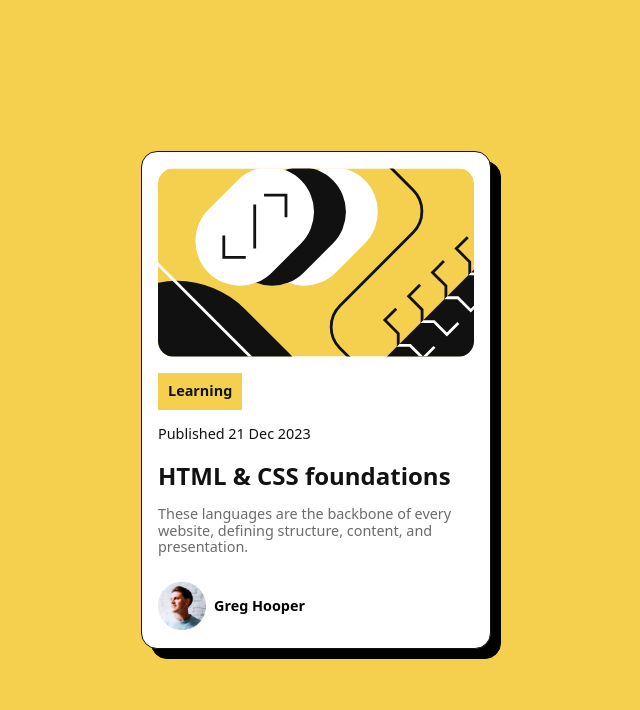
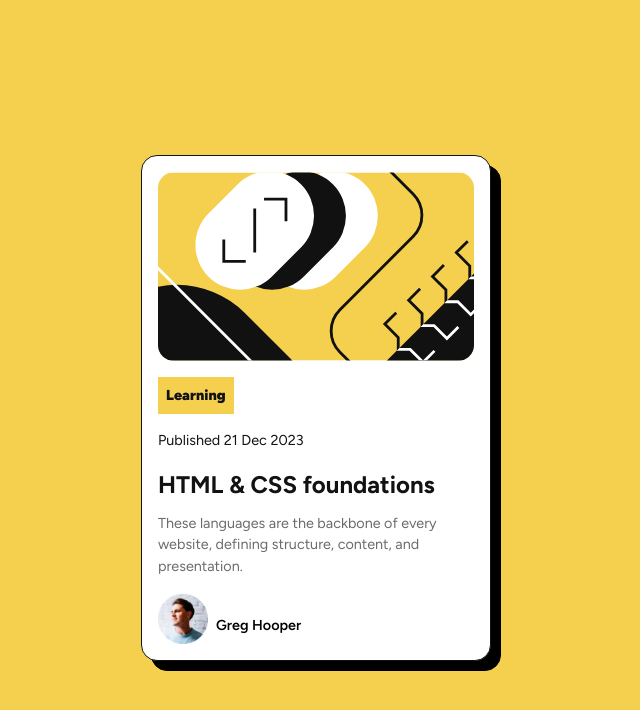
Before and after one commit to bcatubig/frontend-mentor, a plain HTML site: page 02-blog-preview/index.html in a window 1280 px wide. Shown: the whole page, without its empty margins (324-964 px from the left). Drawn offline with nearby package versions, Linux system fonts and the light colour scheme.

Commit message:
update reset

```diff
--- a/02-blog-preview/index.html
+++ b/02-blog-preview/index.html
@@ -13,13 +13,14 @@
     />
 
     <title>Frontend Mentor | Blog preview card</title>
-    <link
+    <!-- <link
       rel="stylesheet"
       href="https://cdnjs.cloudflare.com/ajax/libs/modern-normalize/3.0.1/modern-normalize.min.css"
       integrity="sha512-q6WgHqiHlKyOqslT/lgBgodhd03Wp4BEqKeW6nNtlOY4quzyG3VoQKFrieaCeSnuVseNKRGpGeDU3qPmabCANg=="
       crossorigin="anonymous"
       referrerpolicy="no-referrer"
-    />
+    /> -->
+    <link rel="stylesheet" href="reset.css" />
     <link rel="stylesheet" href="style.css" />
   </head>
   <body>
--- /dev/null
+++ b/02-blog-preview/reset.css
@@ -0,0 +1,90 @@
+/* Box sizing rules */
+*,
+*::before,
+*::after {
+  box-sizing: border-box;
+}
+
+/* Prevent font size inflation */
+html {
+  -moz-text-size-adjust: none;
+  -webkit-text-size-adjust: none;
+  text-size-adjust: none;
+}
+
+/* Remove default margin in favour of better control in authored CSS */
+body,
+h1,
+h2,
+h3,
+h4,
+p,
+figure,
+blockquote,
+dl,
+dd {
+  margin-block-end: 0;
+}
+
+/* Remove list styles on ul, ol elements with a list role, which suggests default styling will be removed */
+ul[role="list"],
+ol[role="list"] {
+  list-style: none;
+}
+
+/* Set core body defaults */
+body {
+  min-height: 100vh;
+  line-height: 1.5;
+}
+
+/* Set shorter line heights on headings and interactive elements */
+h1,
+h2,
+h3,
+h4,
+button,
+input,
+label {
+  line-height: 1.1;
+}
+
+/* Balance text wrapping on headings */
+h1,
+h2,
+h3,
+h4 {
+  text-wrap: balance;
+}
+
+/* A elements that don't have a class get default styles */
+a:not([class]) {
+  text-decoration-skip-ink: auto;
+  color: currentColor;
+}
+
+/* Make images easier to work with */
+img,
+picture {
+  max-width: 100%;
+  display: block;
+}
+
+/* Inherit fonts for inputs and buttons */
+input,
+button,
+textarea,
+select {
+  font-family: inherit;
+  font-size: inherit;
+}
+
+/* Make sure textareas without a rows attribute are not tiny */
+textarea:not([rows]) {
+  min-height: 10em;
+}
+
+/* Anything that has been anchored to should have extra scroll margin */
+:target {
+  scroll-margin-block: 5ex;
+}
--- a/02-blog-preview/style.css
+++ b/02-blog-preview/style.css
@@ -1,3 +1,5 @@
+@import url("https://fonts.googleapis.com/css2?family=Figtree:ital,wght@0,300..900;1,300..900&display=swap");
+
 @layer base {
   :root {
     --clr-yellow: hsl(47, 88%, 63%);
@@ -14,6 +16,7 @@
 
   body {
     background-color: var(--clr-yellow);
+    font-size: 16px;
   }
 }
 
@@ -32,22 +35,19 @@
   padding: 1rem;
   filter: drop-shadow(10px 10px 0 #000000);
   border: 1px solid var(--clr-grey-950);
-}
 
-h2 {
-  margin-bottom: 1rem;
-  color: var(--clr-grey-950);
+  h2 {
+    color: var(--clr-grey-950);
+  }
 }
 
 .card-content {
   color: var(--clr-grey-500);
   font-size: 0.9rem;
-  margin-bottom: 1.5rem;
+  margin-bottom: 1rem;
 }
 
 .preview {
-  display: block;
-  width: 100%;
   border-radius: 1rem;
   margin-bottom: 1rem;
 }
@@ -59,10 +59,10 @@ h2 {
 }
 
 .tag {
-  display: inline-block;
   font-size: 0.9rem;
   background-color: var(--clr-yellow);
-  padding: 10px;
+  padding: 0.5rem;
+  display: inline-block;
 }
 
 .date {
@@ -75,15 +75,13 @@ h2 {
   align-items: center;
 
   img {
-    display: inline-block;
     margin-right: 0.5rem;
-    width: 3rem;
+    width: 50px;
   }
 
   p {
     color: --clr-grey-950;
     font-weight: 600;
     font-size: 0.9rem;
-    line-height: 1.6;
   }
 }
```
